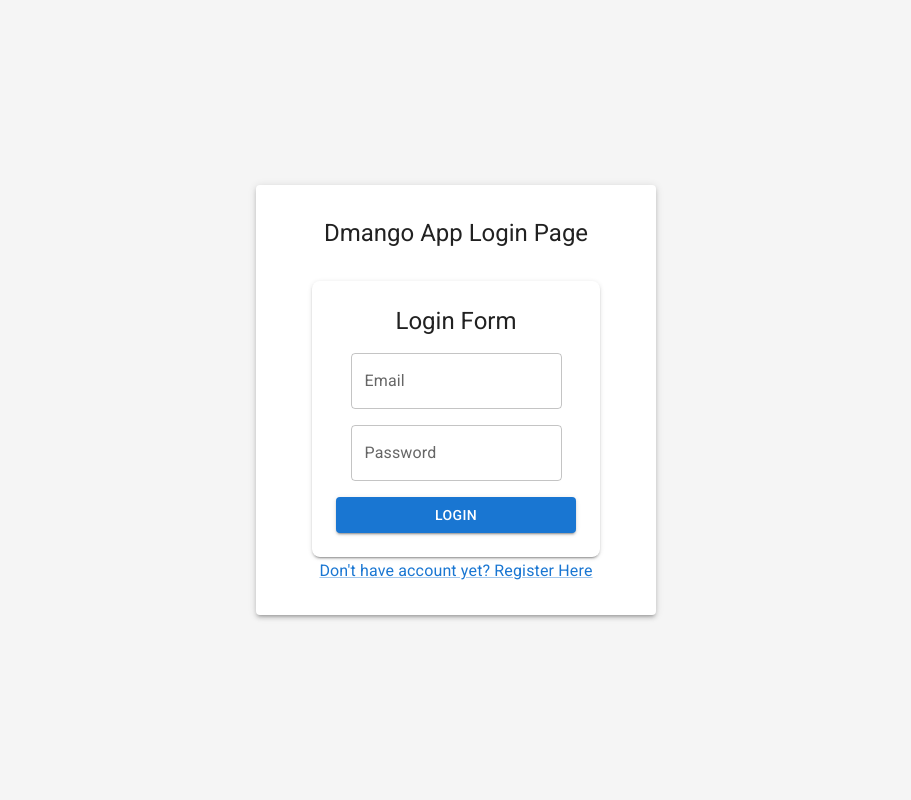
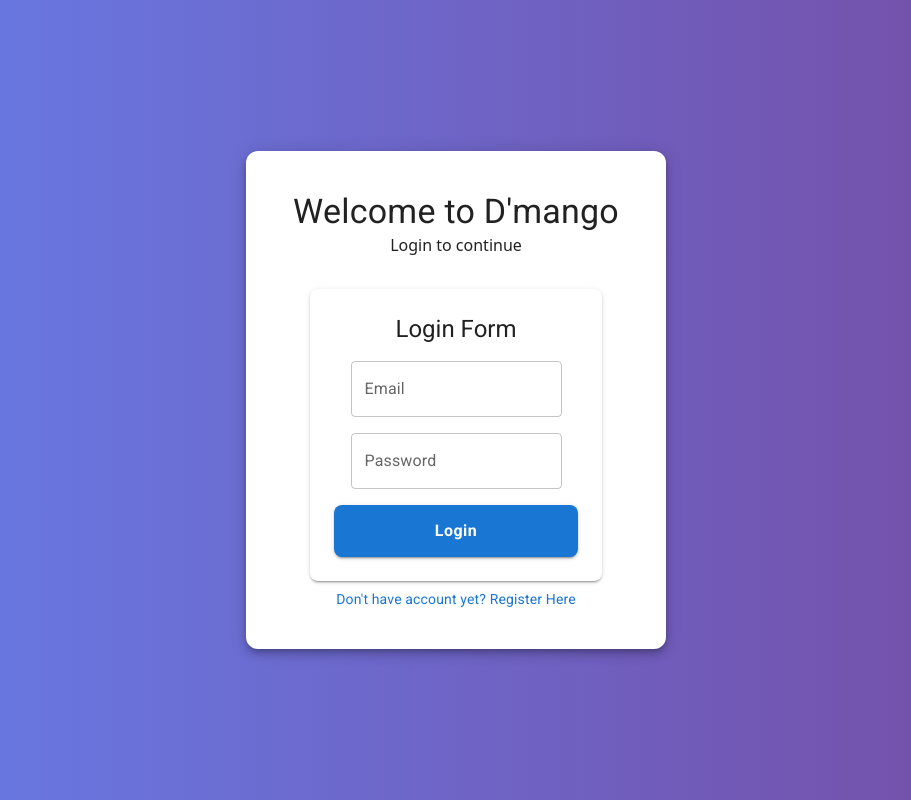
Before and after one commit to Rico0418/Dmango_Project, a React (Vite) app in the folder Frontend/: page /login in a window 1280 px wide. Shown: the whole page, without its empty margins (184-1095 px from the left). Built offline with nearby package versions, Linux system fonts and the light colour scheme.

Commit message:
add styling to login and register page

```diff
--- a/Frontend/src/components/organisms/LoginForm.jsx
+++ b/Frontend/src/components/organisms/LoginForm.jsx
@@ -43,15 +43,36 @@ const LoginForm = () => {
                 <TypographyTemplate variant="h5">Login Form</TypographyTemplate>
                 <InputLabel name="email" type="email" onChange={(e) => setEmail(e.target.value)} label="Email" value={email} />
                 <InputLabel name="password" type="password" onChange={(e) => setPassword(e.target.value)} label="Password" value={password} />
-                <Button type="submit" variant="contained" color="primary">
+                <Button type="submit" variant="contained" color="primary" sx={{
+                    borderRadius: 2,
+                    textTransform: "none",
+                    fontWeight: "bold",
+                    py: 1.5,
+                    fontSize: "1rem",
+                    "&:hover": {
+                        backgroundColor: "#3b82f6",
+                    },
+                    "&:focus": { outline: "none" },
+                    "&:focus-visible": { outline: "none" },
+                    "&:active": { outline: "none" }
+                }}>
                     Login
                 </Button>
             </Box>
             <Link
                 component="button"
-                variant="body1"
+                variant="body2"
                 onClick={() => {
                     navigate("/register");
+                }}
+                sx={{
+                    mt: 1,
+                    textAlign: "center",
+                    textDecoration: "none",
+                    color: "primary.main",
+                    "&:hover": {
+                        textDecoration: "underline",
+                    },
                 }}
             >
                 Don't have account yet? Register Here
--- a/Frontend/src/components/organisms/RegisterForm.jsx
+++ b/Frontend/src/components/organisms/RegisterForm.jsx
@@ -41,15 +41,36 @@ const RegisterForm = () => {
                 <InputLabel name="name" type="name" onChange={(e) => setName(e.target.value)} label="Name" value={name} />
                 <InputLabel name="email" type="email" onChange={(e) => setEmail(e.target.value)} label="Email" value={email} />
                 <InputLabel name="password" type="password" onChange={(e) => setPassword(e.target.value)} label="Password" value={password} />
-                <Button type="submit" variant="contained" color="primary">
+                <Button type="submit" variant="contained" color="primary" sx={{
+                    borderRadius: 2,
+                    textTransform: "none",
+                    fontWeight: "bold",
+                    py: 1.5,
+                    fontSize: "1rem",
+                    "&:hover": {
+                        backgroundColor: "#3b82f6",
+                    },
+                    "&:focus": { outline: "none" },
+                    "&:focus-visible": { outline: "none" },
+                    "&:active": { outline: "none" }
+                }}>
                     Register
                 </Button>
             </Box>
             <Link
                 component="button"
-                variant="body1"
+                variant="body2"
                 onClick={() => {
                     navigate("/login");
+                }}
+                sx={{
+                    mt: 1,
+                    textAlign: "center",
+                    textDecoration: "none",
+                    color: "primary.main",
+                    "&:hover": {
+                        textDecoration: "underline",
+                    },
                 }}
             >
                 Already have account? Login Here
--- a/Frontend/src/pages/LoginPage.jsx
+++ b/Frontend/src/pages/LoginPage.jsx
@@ -9,12 +9,21 @@ const LoginPage = () => {
                 display: "flex",
                 justifyContent: "center",
                 alignItems: "center",
-                backgroundColor: "#f5f5f5",
+                background: "linear-gradient(to right, #667eea, #764ba2)",
             }}
         >
-            <Paper elevation={3} sx={{ padding: 4, width: 400 }}>
-                <TypographyTemplate variant="h5" align="center" gutterBottom>
-                    Dmango App Login Page
+            <Paper elevation={6}
+                sx={{
+                    padding: 5,
+                    width: 420,
+                    borderRadius: 3,
+                    backgroundColor: "#fff",
+                }}>
+                <TypographyTemplate variant="h4" align="center" gutterBottom sx={{ fontWeight:600 }}>
+                    Welcome to D'mango
+                </TypographyTemplate>
+                <TypographyTemplate variant="body" align="center" gutterBottom color="text.secondary">
+                    Login to continue
                 </TypographyTemplate>
                 <LoginForm />
             </Paper>
--- a/Frontend/src/pages/RegisterPage.jsx
+++ b/Frontend/src/pages/RegisterPage.jsx
@@ -9,12 +9,20 @@ const RegisterPage = () => {
                 display: "flex",
                 justifyContent: "center",
                 alignItems: "center",
-                backgroundColor: "#f5f5f5",
+                background: "linear-gradient(to right, #667eea, #764ba2)",
             }}
         >
-            <Paper elevation={3} sx={{ padding: 4, width: 400 }}>
-                <TypographyTemplate variant="h5" align="center" gutterBottom>
-                    Dmango App Register Page
+            <Paper elevation={6} sx={{
+                padding: 5,
+                width: 420,
+                borderRadius: 3,
+                backgroundColor: "#fff",
+            }}>
+                <TypographyTemplate variant="h4" align="center" gutterBottom sx={{ fontWeight: 600 }}>
+                    Welcome to D'mango
+                </TypographyTemplate>
+                <TypographyTemplate variant="body" align="center" gutterBottom color="text.secondary">
+                    Register to continue
                 </TypographyTemplate>
                 <RegisterForm />
             </Paper>
```
